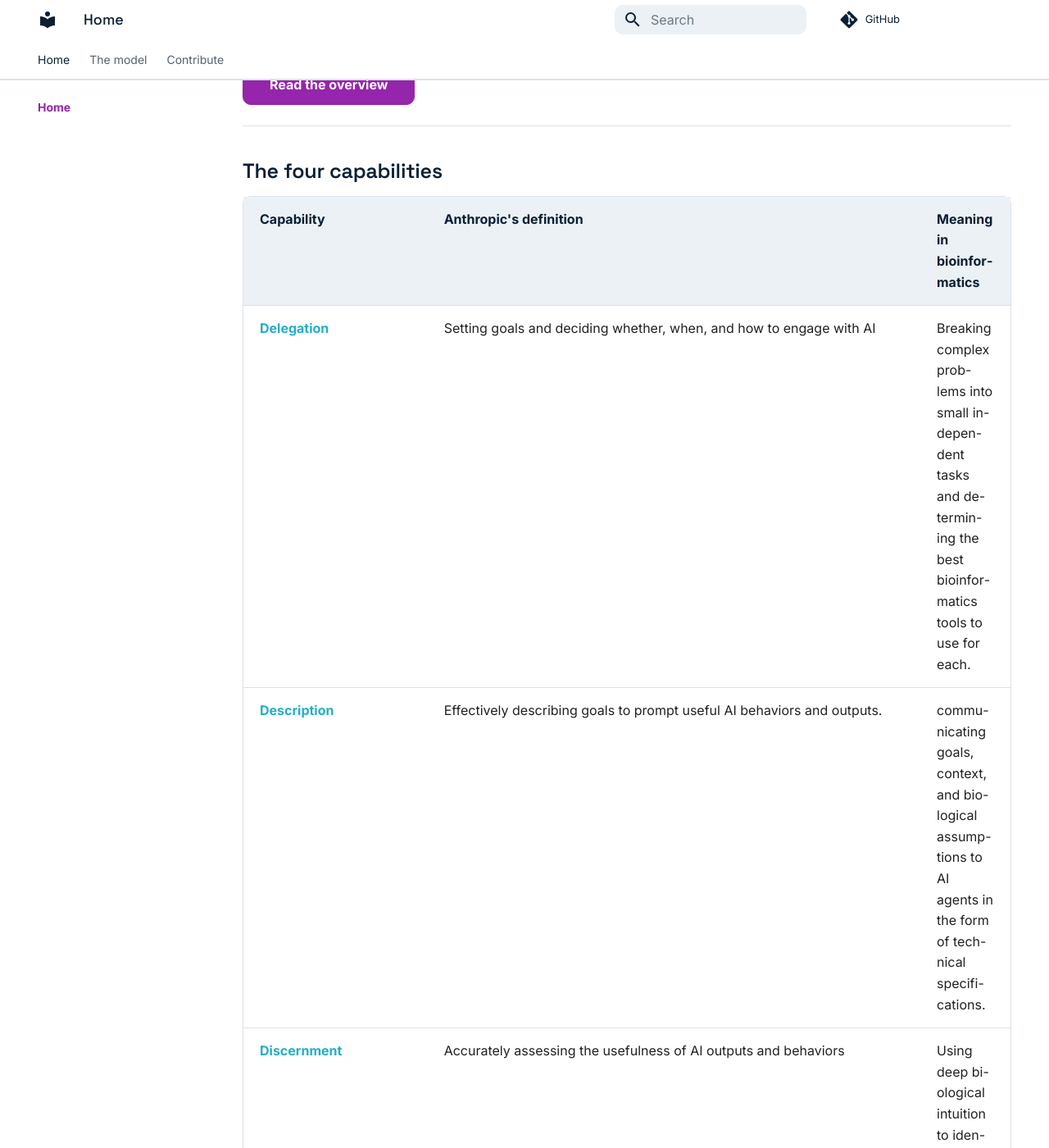
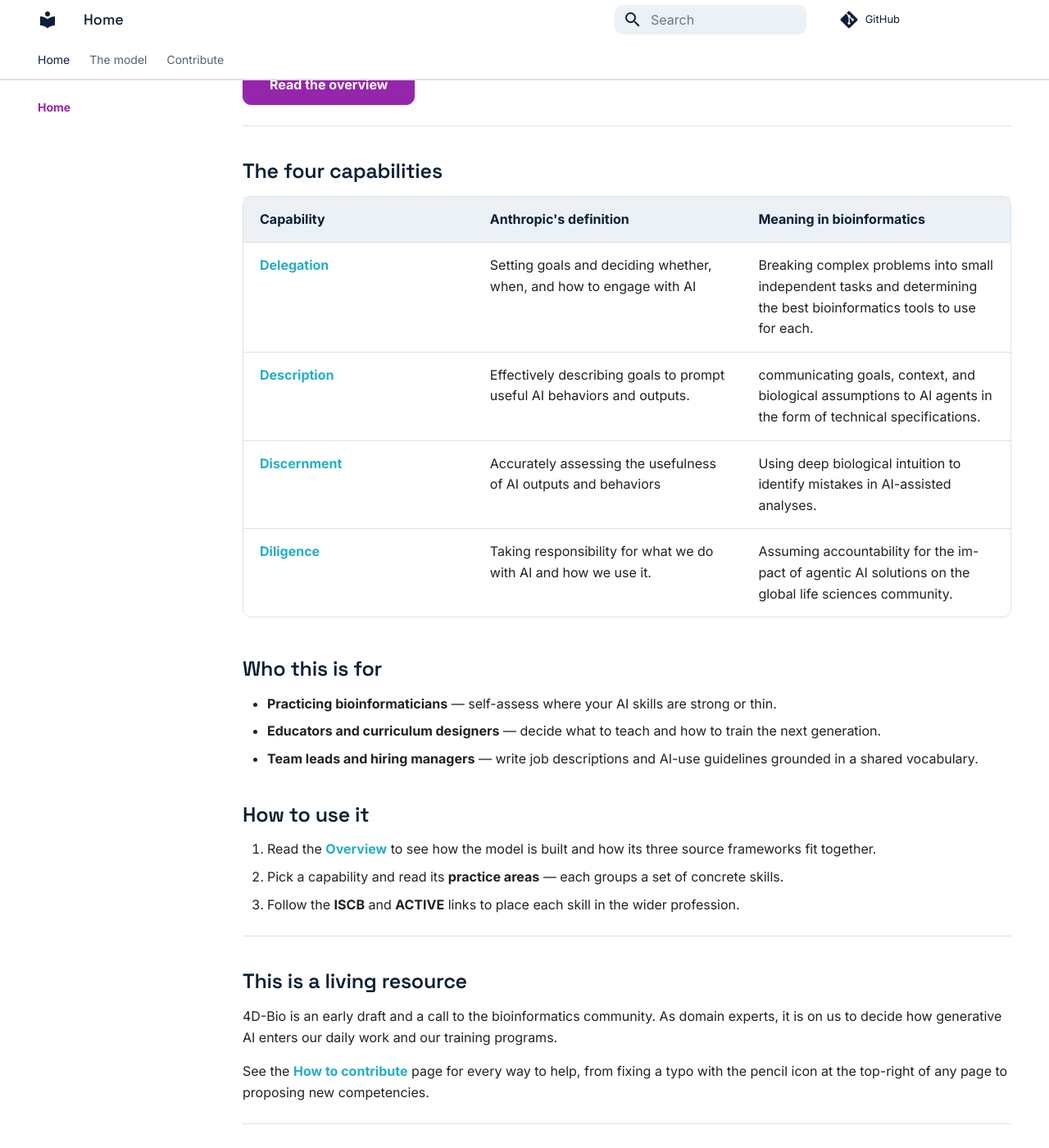
Before and after one commit to larisa-msoto/ai-bioinformatics-practice-model, an MkDocs documentation site: the page built from docs/index.md, in a window 1280 px wide and 1400 px high, scrolled down 325 px. Shown: the whole window at 82% size. Built offline with MkDocs 1.6.1 and Material for MkDocs 9.7.7, drawn with Linux system fonts in a browser that asks for light colours; comment, search, counter and statistics services are not loaded.

Commit message:
Tables: fit to page, wrap text, left-align every cell
- table-layout: fixed + width: 100% so columns honour set widths and long
  text wraps onto multiple lines instead of widening the table; no more
  sideways scrolling (the overflow-x container stays only as a safety net)
- every th/td left-aligned, white-space: normal, overflow-wrap: break-word
- capability pages: change the Source column separator from :---: to ---
  (drops the inline text-align:center)
- column widths: 30% first column by default; Source-pill tables
  (:has(.tag)) get a 24% first column and a 5.5rem Source column so the
  Competency text gets the room; ordinary 3-column tables keep even columns
- source pill kept on one line inside its now-wrapping cell

Co-Authored-By: Claude Sonnet 5 <noreply@anthropic.com>

```diff
--- a/docs/stylesheets/extra.css
+++ b/docs/stylesheets/extra.css
@@ -285,22 +285,22 @@ button:focus-visible,
   background-color: var(--abp-alice-50);
 }
 
-/* Two-column tables: narrow label column, wide description column. */
+/* Default: give the first column a bit less room than an even split so the
+   main text column gets the space it needs. */
 .md-typeset table:not([class]) th:first-child,
 .md-typeset table:not([class]) td:first-child {
   width: 30%;
 }
 
-/* Three-column tables (Category | Competency | Source): give the outer
-   columns fixed room and let the middle text column take the rest.
-   `:nth-last-child(3)` / `:nth-child(3):last-child` match only rows that
-   have exactly three cells, so two-column tables are untouched. */
-.md-typeset table:not([class]) th:first-child:nth-last-child(3),
-.md-typeset table:not([class]) td:first-child:nth-last-child(3) {
+/* Source-column tables (Category | Competency | Source pill): narrow the
+   outer columns and let the middle text column take the rest. Scoped with
+   :has(.tag) so ordinary three-column tables keep evenly split columns. */
+.md-typeset table:not([class]):has(.tag) th:first-child,
+.md-typeset table:not([class]):has(.tag) td:first-child {
   width: 24%;
 }
-.md-typeset table:not([class]) th:nth-child(3):last-child,
-.md-typeset table:not([class]) td:nth-child(3):last-child {
+.md-typeset table:not([class]):has(.tag) th:last-child,
+.md-typeset table:not([class]):has(.tag) td:last-child {
   width: 5.5rem;
 }
 
```
